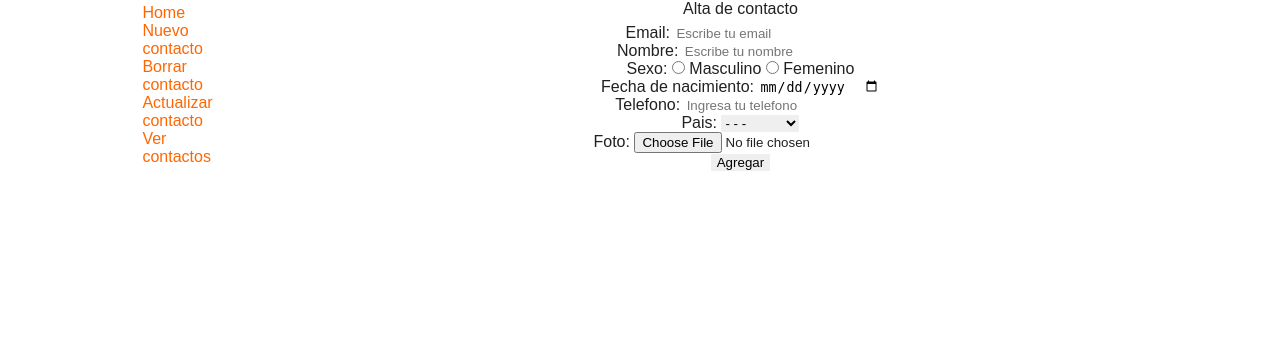
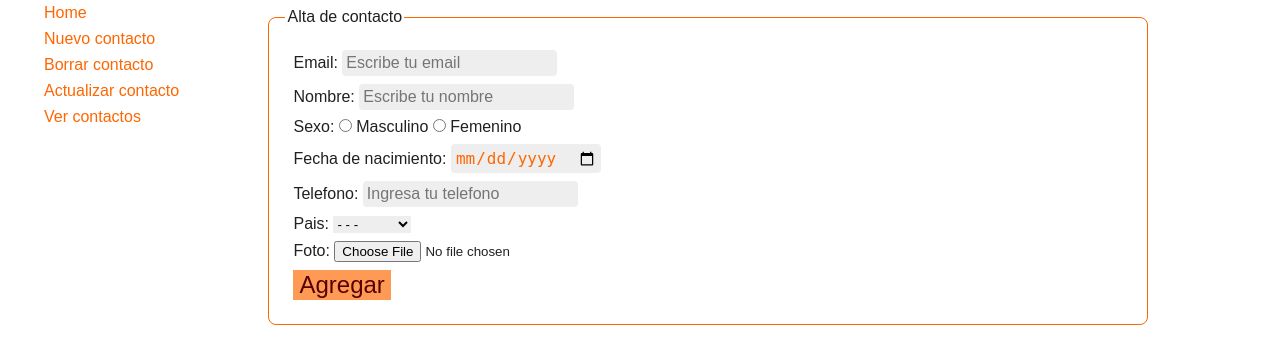
Before and after one commit to AlbertoCard/MyWeb, a PHP site: page /index.php?op=alta in a window 1280 px wide. Shown: the top 364 px of the page. Run offline with PHP 8.4, Linux system fonts and the light colour scheme; data comes from the database, SQL or seed files in the repository; data that the repository does not hold is empty.

Commit message:
mis_contactos - estilos de el formulario

```diff
--- a/PHP/MisContactos/css/mis-contactos.css
+++ b/PHP/MisContactos/css/mis-contactos.css
@@ -19,6 +19,33 @@ a:hover{
     color: #7bbfd5;
 }
 
+form{
+    margin: 0.5em;
+}
+
+form div{
+    margin: .5em;
+}
+
+fieldset{
+    border: .1em solid #f60;
+    border-radius: .5em;
+    padding: 1em;
+}
+
+input[type="checkbox"], input[type="radio"], select {
+    background-color: #EEE;
+    cursor: pointer;
+}
+
+input[type="date"], input[type="email"], input[type="number"], input[type="text"] {
+    background-color: #EEE;
+    border-radius: .25em;
+    color: #f60;
+    font-size: 1em;
+    padding: .25em;
+}
+
 nav, #principal {
     display: inline-block;
     font-size: 1em;
@@ -28,21 +55,44 @@ nav, #principal {
     vertical-align: top;
 }
 
+input[type="date"]:focus,input[type="email"]:focus,input[type="nuber"]:focus,input[type="text"]:focus{
+    background-color: #C6ECF9;
+}
+
+input[type="submit"]{
+    background-color: #FF9A55;
+    color: #500;
+    font-size: 1.5em;
+}
+
+input[type="submit"]:hover{
+    background-color: #7bbfd5;
+    border-radius: .25em 0;
+    color: #000;
+    cursor: pointer;
+}
+
 ul{
     list-style: none;
 }
 
 #principal{
     margin: 0 auto;
-    text-align: center;
+    text-align: left;
+}
+
+#principal a {
+    display: block;
+    white-space: nowrap;
+    margin-bottom: 0.5em;
 }
 
 #contenido {
     display: inline-block;
-    text-align: center;
-    width: 75%;
+    text-align: left;
+    width: 70%;
 }
 
 .cambio {
-    transition: all 2.5s ease-out;
+    transition: all 1.5s ease-out;
 }
--- a/PHP/MisContactos/index.php
+++ b/PHP/MisContactos/index.php
@@ -30,7 +30,7 @@
     <meta charset="UTF-8">
     <meta name="viewport" content="width=device-width, initial-scale=1.0">
     <title>Mis contactos</title>
-    <link rel="stylesheet" href="css/mis-contactos.css">
+    <link rel="stylesheet" href="./css/mis-contactos.css">
 </head>
 <body>
     <section id="principal">
@@ -47,6 +47,6 @@
     <section id="contenido">
         <?php include($contenido)?>
     </section>
-    <script src="js/mis-contactos.js"></script>
+   <script src="js/mis-contactos.js"></script>
 </body>
 </html>
--- a/PHP/MisContactos/js/mis-contactos.js
+++ b/PHP/MisContactos/js/mis-contactos.js
@@ -0,0 +1,6 @@
+;
+$(document).on("ready", efectosMisContactos());
+
+function efectosMisContactos(){
+    $("#principal form").fadeIn(2000);
+}
--- a/PHP/MisContactos/php/mensajes.php
+++ b/PHP/MisContactos/php/mensajes.php
@@ -0,0 +1,6 @@
+<?php
+    if($_GET["mensaje"]){
+        $mensaje = $_GET["mensaje"];
+        echo "<br><span class='mensajes'>$mensaje</span><br>";
+    }
+?>
```
